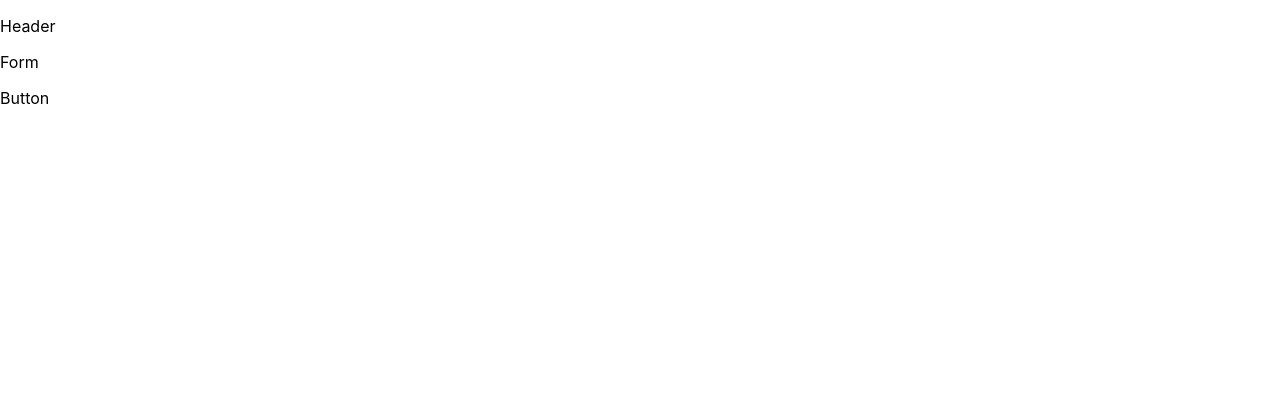
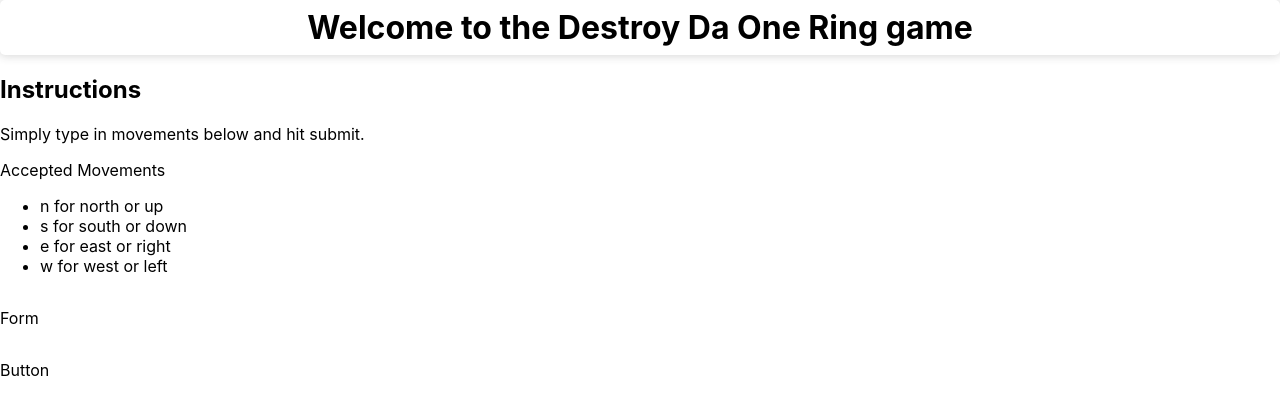
Before and after one commit to davzhardy/bio_assess_client, a React (Create React App) app: page / in a window 1280 px wide. Shown: the top 414 px of the page. Built offline with nearby package versions, Linux system fonts and the light colour scheme; no server answers.

Commit message:
feat: header and instructions

```diff
--- a/src/components/Header/index.js
+++ b/src/components/Header/index.js
@@ -5,8 +5,8 @@ import './index.style.scss';
 function Header () {
 
   return (
-    <div>
-      <p>Header</p>
+    <div className="header">
+      <h1>Welcome to the Destroy Da One Ring game</h1>
     </div>
   );
 };
--- a/src/components/Header/index.style.scss
+++ b/src/components/Header/index.style.scss
@@ -0,0 +1,11 @@
+.header {
+  display: flex;
+  justify-content: center;
+  align-items: center;
+  width: 100%;
+  padding: 10px 0;
+  height: 35px;
+  box-shadow: 0 0 10px 1px #3333;
+  border-radius: 5px;
+  background-color: white;
+}
--- a/src/containers/Mainscreen/index.js
+++ b/src/containers/Mainscreen/index.js
@@ -8,9 +8,22 @@ import Header from '../../components/Header'
 
 function MainScreen () {
 
+
+
   return (
-    <div>
+    <div className="main-container">
       <Header/>
+      <div>
+        <h2>Instructions</h2>
+        <p>Simply type in movements below and hit submit.</p>
+        <p>Accepted Movements</p>
+        <ul>
+          <li>n for north or up</li>
+          <li>s for south or down</li>
+          <li>e for east or right</li>
+          <li>w for west or left</li>
+        </ul>
+      </div>
       <Form/>
       <Button/>
       <OutputMessage/>
--- a/src/containers/Mainscreen/index.style.scss
+++ b/src/containers/Mainscreen/index.style.scss
@@ -0,0 +1,4 @@
+.main-container {
+  display: flex;
+  flex-direction: column;
+}
```
